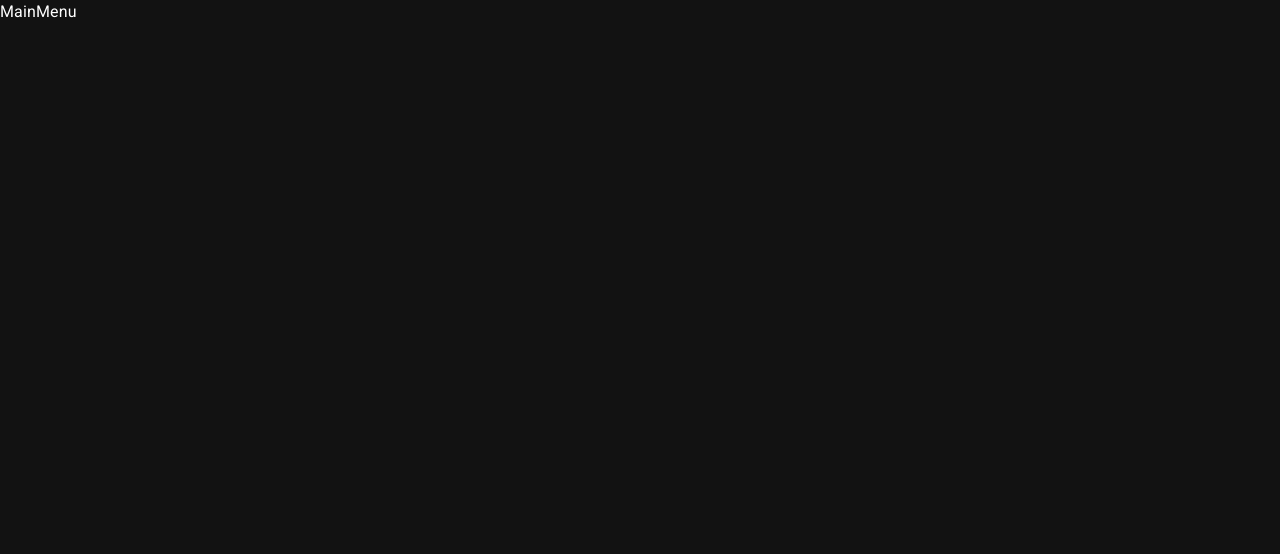
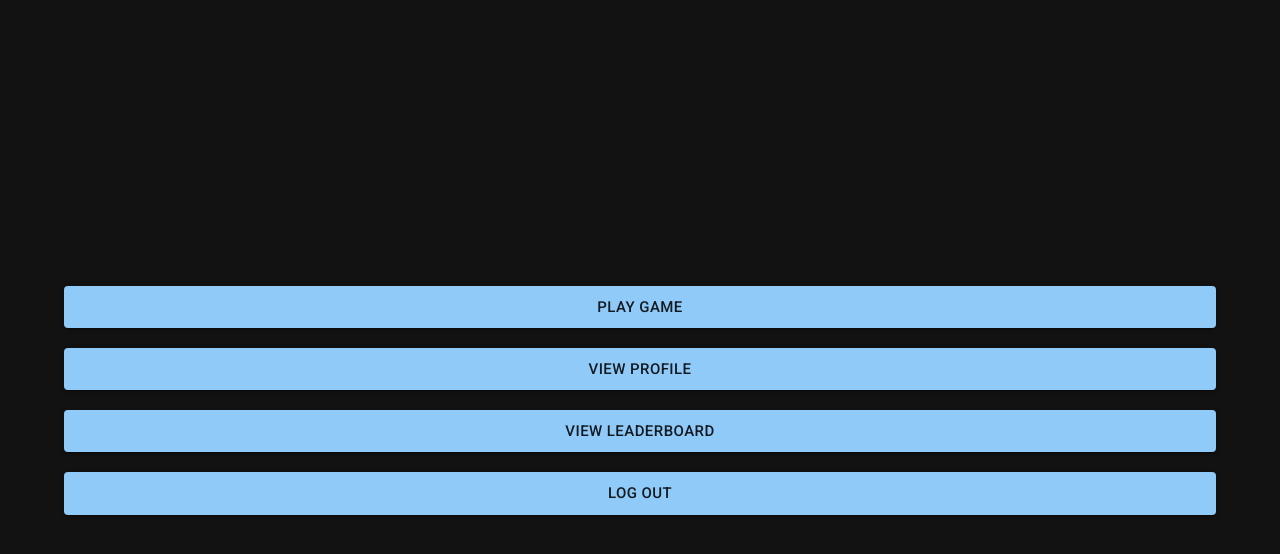
Before and after one commit to petar-dobrev/trivia-game, a React (Create React App) app: page / in a window 1280 px wide. Shown: the top 554 px of the page. Built offline with nearby package versions, Linux system fonts and the light colour scheme.

Commit message:
Add main menu

```diff
--- a/src/App.css
+++ b/src/App.css
@@ -0,0 +1,4 @@
+a {
+    text-decoration: none;
+    color: inherit;
+}
--- a/src/pages/main-menu/MainMenu.jsx
+++ b/src/pages/main-menu/MainMenu.jsx
@@ -1,5 +1,50 @@
+import { Link } from "react-router-dom";
+import Container from "@mui/material/Container";
+import Button from "@mui/material/Button";
+import "./mainMenu.css";
+
 function MainMenu() {
-  return <div>MainMenu</div>;
+  const loggedIn = true; // Placeholder until state contex is added
+
+  const buttons = loggedIn ? (
+    <>
+      <Link to="/play">
+        <Button className="mainMenuButton" variant="contained" size="large" fullWidth={true}>
+          Play Game
+        </Button>
+      </Link>
+      <Link to="/users/:userId">
+        <Button className="mainMenuButton" variant="contained" size="large" fullWidth={true}>
+          View Profile
+        </Button>
+      </Link>
+      <Link to="/leaderboard">
+        <Button className="mainMenuButton" variant="contained" size="large" fullWidth={true}>
+          View Leaderboard
+        </Button>
+      </Link>
+      <Button className="mainMenuButton" variant="contained" size="large" fullWidth={true}>
+        Log out
+      </Button>
+    </>
+  ) : (
+    <>
+      <Button className="mainMenuButton" variant="contained" size="large" fullWidth={true}>
+        Log in / Register
+      </Button>
+      <Link to="/leaderboard">
+        <Button className="mainMenuButton" variant="contained" size="large" fullWidth={true}>
+          View Leaderboard
+        </Button>
+      </Link>
+    </>
+  );
+
+  return (
+    <div className="mainMenuContainer">
+      <Container maxWidth="lg">{buttons}</Container>
+    </div>
+  );
 }
 
 export default MainMenu;
--- /dev/null
+++ b/src/pages/main-menu/mainMenu.css
@@ -0,0 +1,11 @@
+.mainMenuContainer {
+    display: flex;
+    flex-direction: column;
+    align-items: center;
+    justify-content: center;
+    height: 100vh;
+}
+
+.mainMenuButton {
+    margin-block: 10px !important;
+}
```
